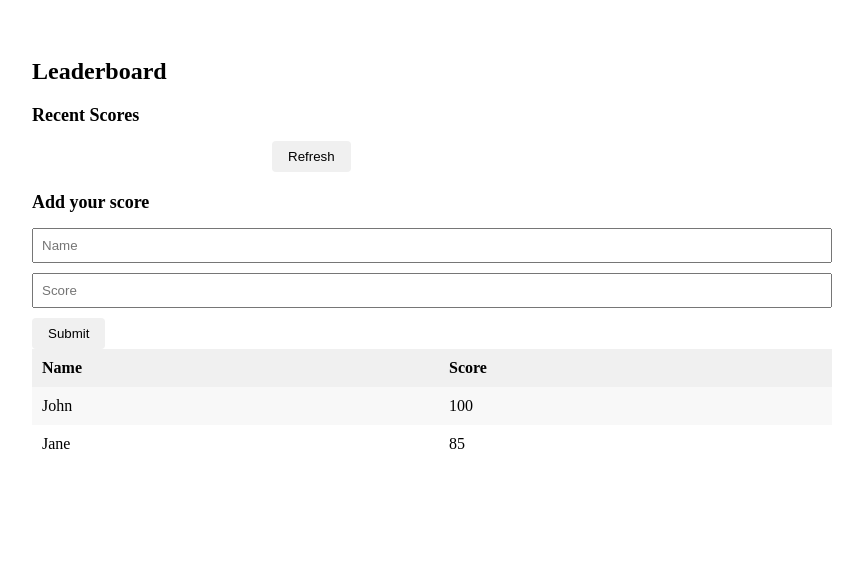
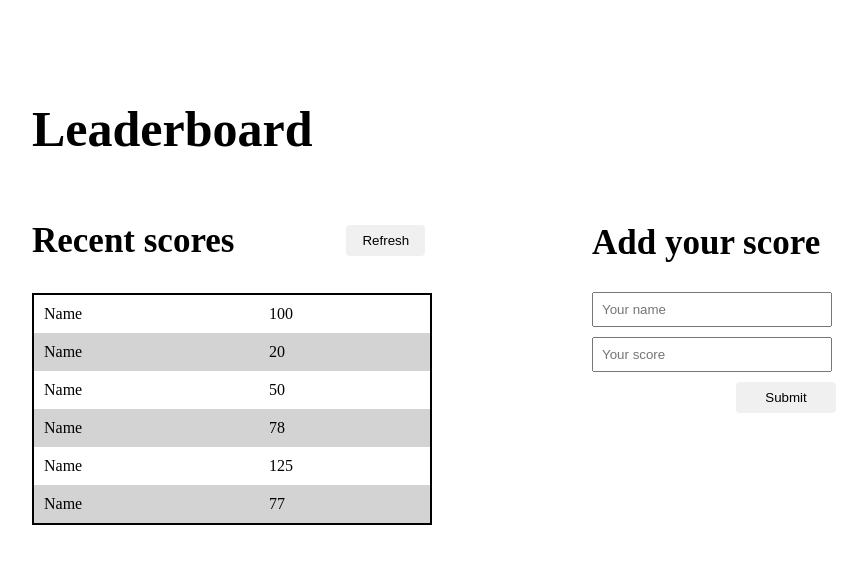
Before and after one commit to mailsg/Leaderboard, a website built with webpack: page src/index.html in a window 1280 px wide. Shown: the whole page, without its empty margins (208-1075 px from the left). Built offline with nearby package versions, Linux system fonts and the light colour scheme.

```diff
--- a/package.json
+++ b/package.json
@@ -14,13 +14,13 @@
   "license": "ISC",
   "devDependencies": {
     "babel-eslint": "^10.1.0",
-    "css-loader": "^6.7.3",
+    "css-loader": "^6.7.4",
     "eslint": "^7.32.0",
     "eslint-config-airbnb-base": "^14.2.1",
     "eslint-plugin-import": "^2.27.5",
     "hint": "^7.1.8",
     "html-webpack-plugin": "^5.5.1",
-    "style-loader": "^3.3.2",
+    "style-loader": "^3.3.3",
     "stylelint": "^13.13.1",
     "stylelint-config-standard": "^21.0.0",
     "stylelint-csstree-validator": "^1.9.0",
--- a/src/index.html
+++ b/src/index.html
@@ -4,39 +4,57 @@
     <meta charset="UTF-8">
     <meta http-equiv="X-UA-Compatible" content="IE=edge">
     <meta name="viewport" content="width=device-width, initial-scale=1.0">
-    <title>Document</title>
+    <title>Leaderboard</title>
     <link rel="stylesheet" type="text/css" href="style.css">
 </head>
 <body>
     <div class="container">
       <h1 class="heading">Leaderboard</h1>
 
-      <div class="section">
-        <h2 class="section-title">Recent Scores</h2>
+      <div class="score-section">
+        <h2 class="section-title">Recent scores</h2>
         <button class="refresh-button">Refresh</button>
       </div>
 
-      <div class="section">
+      <div class="spacer"></div>
+
+      <div class="form-section">
         <h2 class="section-title">Add your score</h2>
         <div class="form">
-          <input type="text" placeholder="Name">
-          <input type="text" placeholder="Score">
+          <input type="text" placeholder="Your name">
+          <input type="text" placeholder="Your score">
           <button class="submit-button">Submit</button>
         </div>
       </div>
 
       <table class="table">
-        <tr>
+        <!-- <tr>
           <th>Name</th>
           <th>Score</th>
-        </tr>
+        </tr> -->
         <tr>
-          <td>John</td>
+          <td>Name</td>
           <td>100</td>
         </tr>
         <tr>
-          <td>Jane</td>
-          <td>85</td>
+          <td>Name</td>
+          <td>20</td>
+        </tr>
+        <tr>
+          <td>Name</td>
+          <td>50</td>
+        </tr>
+        <tr>
+           <td>Name</td>
+           <td>78</td>
+        </tr>
+        <tr>
+           <td>Name</td>
+           <td>125</td>
+        </tr>
+        <tr>
+           <td>Name</td>
+           <td>77</td>
         </tr>
         <!-- Add more table rows as needed -->
       </table>
--- a/src/index.js
+++ b/src/index.js
@@ -0,0 +1 @@
+import './style.css';
--- a/src/style.css
+++ b/src/style.css
@@ -1,3 +1,9 @@
+body {
+  margin: 0;
+  padding: 0;
+  overflow: hidden;
+}
+
 .container {
   max-width: 800px;
   margin: 0 auto;
@@ -5,16 +11,37 @@
 }
 
 .heading {
-    margin-top: 30px;
-    font-size: 24px;
+  margin-top: 5rem;
+  font-size: 50px;
 }
 
-  .section {
+.section-title {
+  font-size: 35px;
+}
+
+.score-section {
+  display: flex;
+  align-items: center;
   margin-top: 20px;
 }
 
-  .section-title {
-    font-size: 18px;
+.form-section {
+  margin-left: 35rem;
+  margin-top: -6rem;
+}
+
+.form {
+  margin-top: 0;
+}
+
+.refresh-button-container {
+  margin-left: 20px;
+  margin-right: 25rem;
+  margin-bottom: -7rem;
+}
+
+.spacer {
+  margin-top: 20px;
 }
 
 .refresh-button,
@@ -27,7 +54,17 @@
 }
 
 .refresh-button {
-    margin-left: 15rem;
+  margin-left: 7rem;
+  padding: 8px 16px;
+  background-color: #f0f0f0;
+  border: none;
+  border-radius: 4px;
+  cursor: pointer;
+}
+
+.submit-button {
+  margin-left: 9rem;
+  width: 100px;
 }
 
 .refresh-button:hover,
@@ -44,8 +81,10 @@
 }
 
 .table {
-    width: 100%;
+  width: 50%;
   border-collapse: collapse;
+  margin-top: -7.5rem;
+  border: 2px solid black;
 }
 
 .table th,
@@ -54,10 +93,14 @@
   text-align: left;
 }
 
-  .table th {
+/* .table th {
     background-color: #f0f0f0;
+} */
+
+.table tr:nth-child(odd) {
+  background-color: white;
 }
 
 .table tr:nth-child(even) {
-    background-color: #f8f8f8;
+  background-color: lightgray;
 }
```
Also changed, not shown: dist/index.html, dist/main.js, 1 other file. Lines whose indentation alone changed are shown as unchanged.
